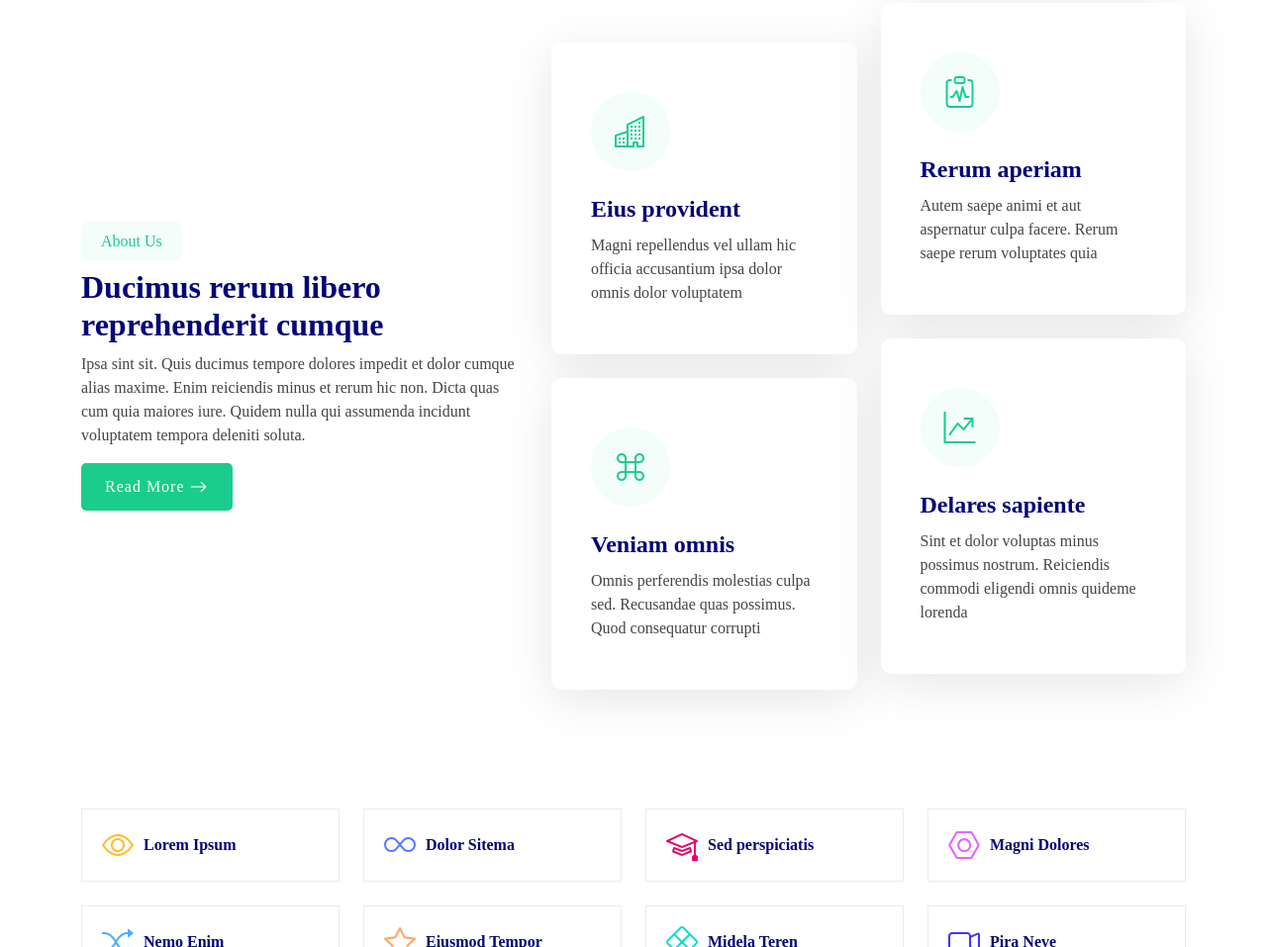
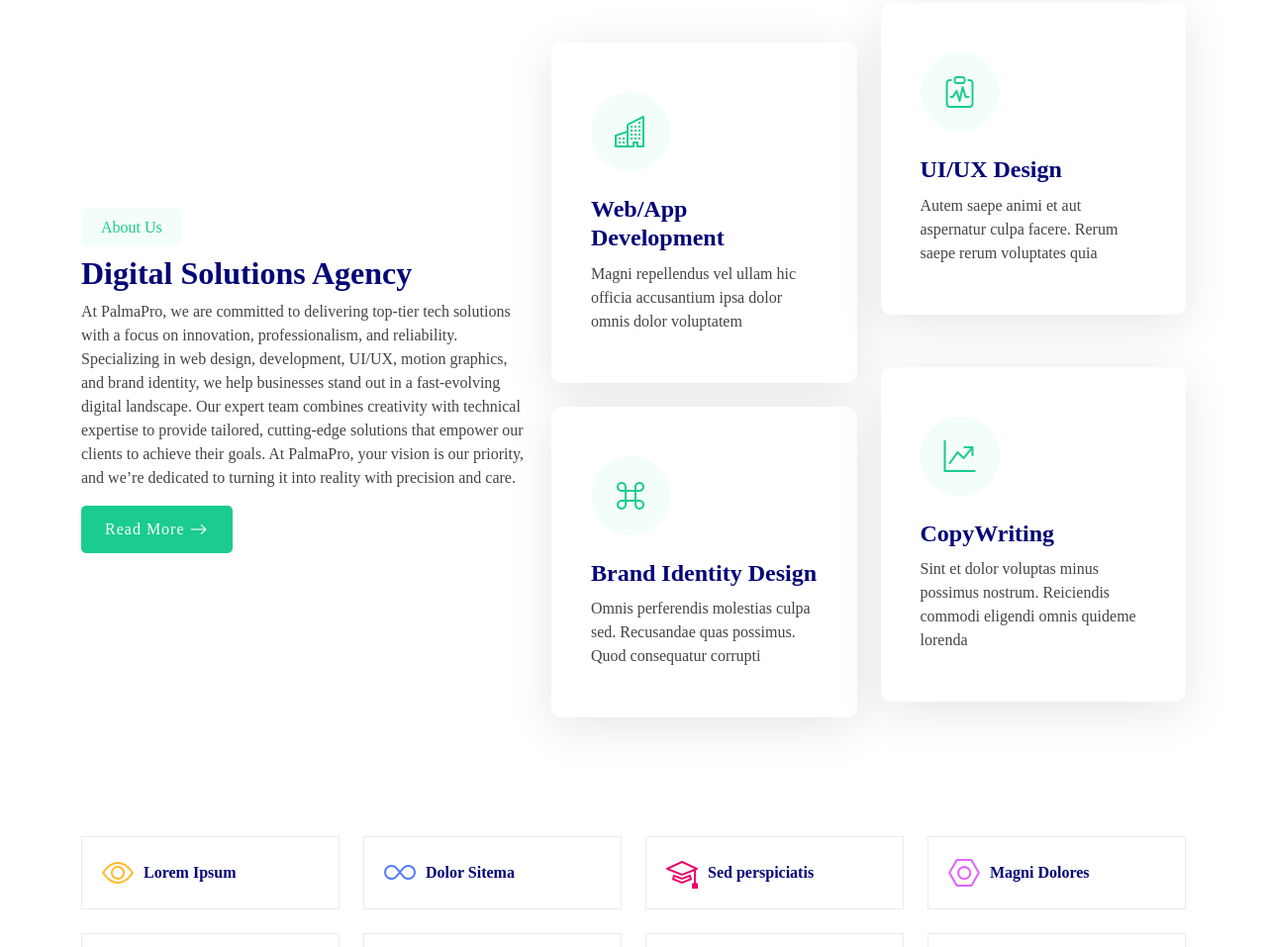
Before and after one commit to Victor2fly/PalmaPro, a plain HTML site: page index.html in a window 1280 px wide. Shown: the part 772-1729 px from the top of the page at 99% size. Drawn offline with nearby package versions, Linux system fonts and the light colour scheme.

Commit message:
Update index.html

```diff
--- a/index.html
+++ b/index.html
@@ -123,8 +123,8 @@
 
           <div class="col-xl-5 content">
             <h3>About Us</h3>
-            <h2>Ducimus rerum libero reprehenderit cumque</h2>
-            <p>Ipsa sint sit. Quis ducimus tempore dolores impedit et dolor cumque alias maxime. Enim reiciendis minus et rerum hic non. Dicta quas cum quia maiores iure. Quidem nulla qui assumenda incidunt voluptatem tempora deleniti soluta.</p>
+            <h2>Digital Solutions Agency</h2>
+            <p>At PalmaPro, we are committed to delivering top-tier tech solutions with a focus on innovation, professionalism, and reliability. Specializing in web design, development, UI/UX, motion graphics, and brand identity, we help businesses stand out in a fast-evolving digital landscape. Our expert team combines creativity with technical expertise to provide tailored, cutting-edge solutions that empower our clients to achieve their goals. At PalmaPro, your vision is our priority, and we’re dedicated to turning it into reality with precision and care.</p>
             <a href="#" class="read-more"><span>Read More</span><i class="bi bi-arrow-right"></i></a>
           </div>
 
@@ -134,7 +134,7 @@
               <div class="col-md-6" data-aos="fade-up" data-aos-delay="200">
                 <div class="icon-box">
                   <i class="bi bi-buildings"></i>
-                  <h3>Eius provident</h3>
+                  <h3>Web/App Development</h3>
                   <p>Magni repellendus vel ullam hic officia accusantium ipsa dolor omnis dolor voluptatem</p>
                 </div>
               </div> <!-- End Icon Box -->
@@ -142,7 +142,7 @@
               <div class="col-md-6" data-aos="fade-up" data-aos-delay="300">
                 <div class="icon-box">
                   <i class="bi bi-clipboard-pulse"></i>
-                  <h3>Rerum aperiam</h3>
+                  <h3>UI/UX Design</h3>
                   <p>Autem saepe animi et aut aspernatur culpa facere. Rerum saepe rerum voluptates quia</p>
                 </div>
               </div> <!-- End Icon Box -->
@@ -150,7 +150,7 @@
               <div class="col-md-6" data-aos="fade-up" data-aos-delay="400">
                 <div class="icon-box">
                   <i class="bi bi-command"></i>
-                  <h3>Veniam omnis</h3>
+                  <h3>Brand Identity Design</h3>
                   <p>Omnis perferendis molestias culpa sed. Recusandae quas possimus. Quod consequatur corrupti</p>
                 </div>
               </div> <!-- End Icon Box -->
@@ -158,7 +158,7 @@
               <div class="col-md-6" data-aos="fade-up" data-aos-delay="500">
                 <div class="icon-box">
                   <i class="bi bi-graph-up-arrow"></i>
-                  <h3>Delares sapiente</h3>
+                  <h3>CopyWriting</h3>
                   <p>Sint et dolor voluptas minus possimus nostrum. Reiciendis commodi eligendi omnis quideme lorenda</p>
                 </div>
               </div> <!-- End Icon Box -->
```
